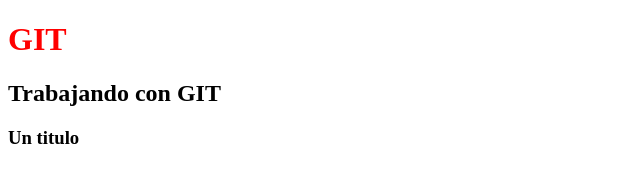
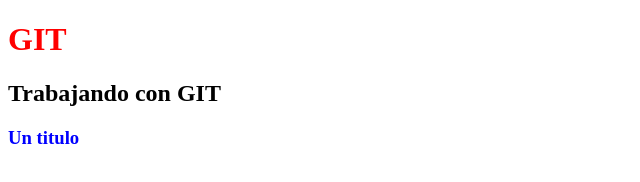
Before and after one commit to PaolaCantero/Ejemplo, a plain HTML site: page index.html in a window 1280 px wide. Shown: the full height of the page, 0-640 px from the left. Drawn offline with Linux system fonts and the light colour scheme.

Commit message:
agregue mas estilos

```diff
--- a/estilos.css
+++ b/estilos.css
@@ -3,5 +3,10 @@
 }
 
 h2{
+    color:black
     border-color: blueviolet;
 }
+
+h3{
+    color: blue;
+}
```
